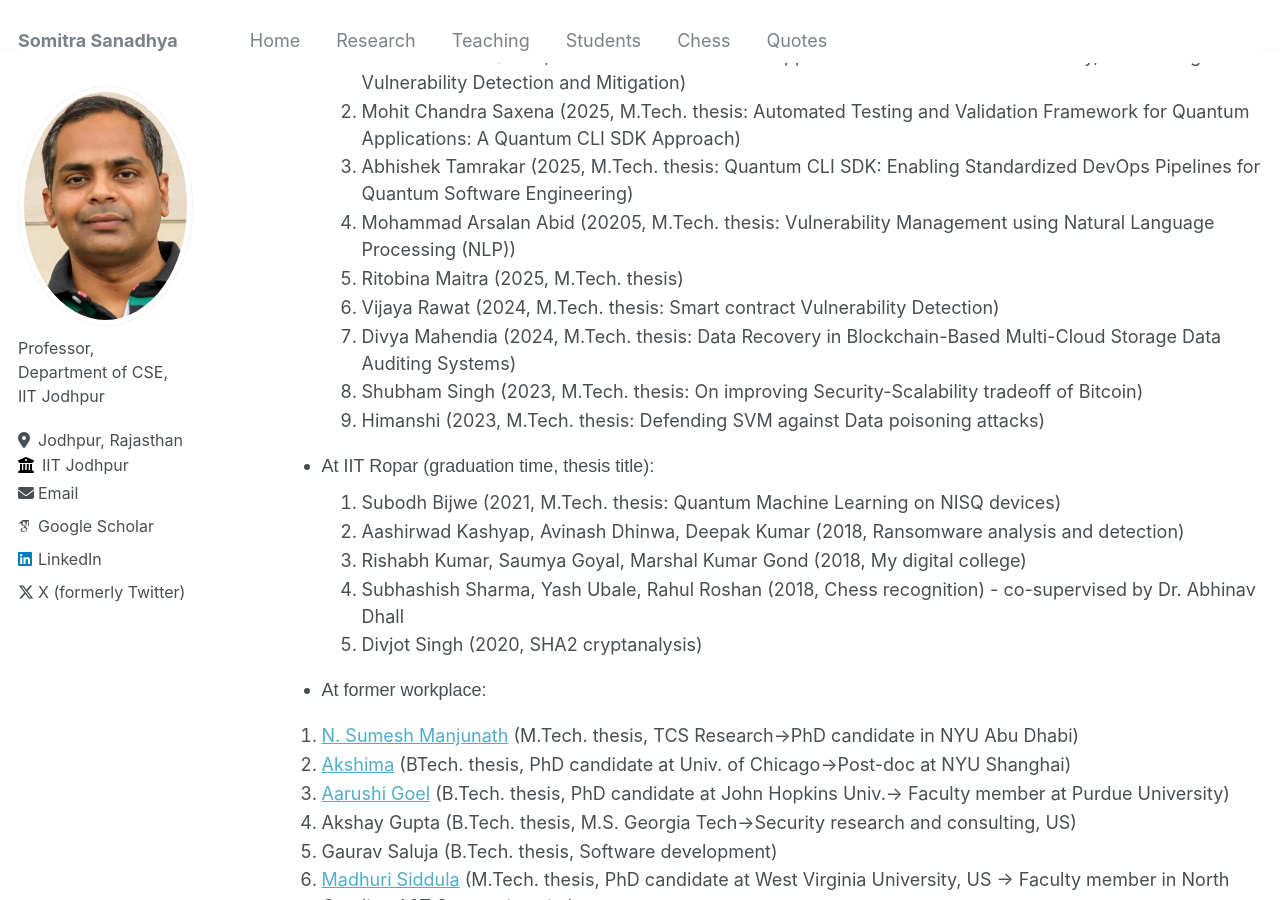
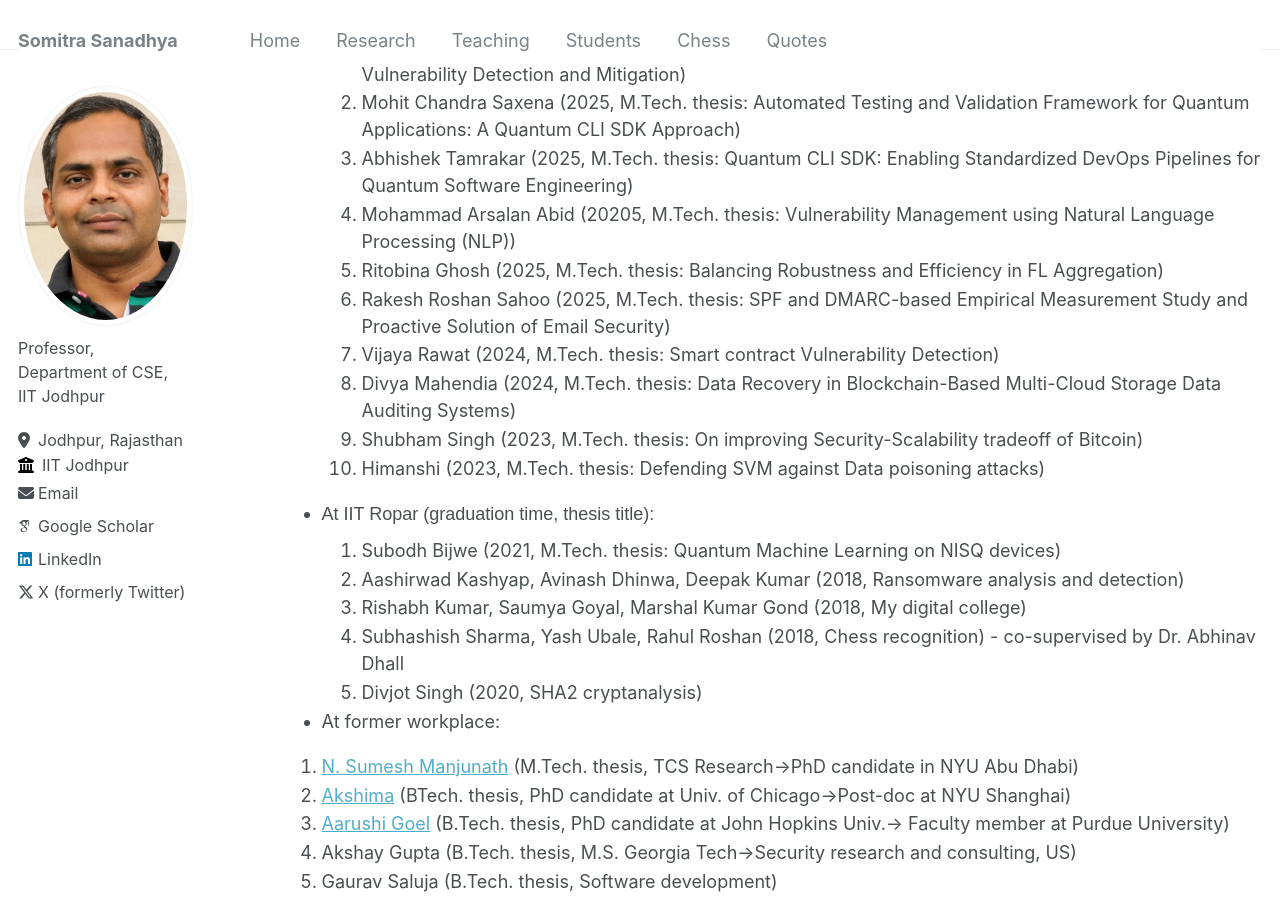
Before and after one commit to somitra-sanadhya/somitra-sanadhya.github.io, a Jekyll site: the page built from _pages/students.md, in a window 1280 px wide and 900 px high, scrolled down 1032 px. Built offline with Jekyll 4.4.1, drawn with Linux system fonts in a browser that asks for light colours; some web fonts are replaced.

Commit message:
Update students.md

```diff
--- a/_pages/students.md
+++ b/_pages/students.md
@@ -32,16 +32,16 @@ author_profile: true
 ### Undergrad/ Masters students:
 
 + At IIT Jodhpur (graduation time, thesis title):
-
     1. Bhavesh Khatri (2025, M.Tech. thesis: A Unified Approach to Web and Mobile Security, Automating Vulnerability Detection and Mitigation)
     2. Mohit Chandra Saxena (2025, M.Tech. thesis: Automated Testing and Validation Framework for Quantum Applications: A Quantum CLI SDK Approach)
     3. Abhishek Tamrakar (2025, M.Tech. thesis: Quantum CLI SDK: Enabling Standardized DevOps Pipelines for Quantum Software Engineering)
     4. Mohammad Arsalan Abid (20205, M.Tech. thesis: Vulnerability Management using Natural Language Processing (NLP))
-    5. Ritobina Maitra (2025, M.Tech. thesis)
-    6. Vijaya Rawat (2024, M.Tech. thesis: Smart contract Vulnerability Detection)
-    7. Divya Mahendia (2024, M.Tech. thesis: Data Recovery in Blockchain-Based Multi-Cloud Storage Data Auditing Systems)
-    8. Shubham Singh (2023, M.Tech. thesis: On improving Security-Scalability tradeoff of Bitcoin)
-    9. Himanshi (2023, M.Tech. thesis: Defending SVM against Data poisoning attacks)
+    5. Ritobina Ghosh (2025, M.Tech. thesis: Balancing Robustness and Efficiency in FL Aggregation)
+    6. Rakesh Roshan Sahoo (2025, M.Tech. thesis: SPF and DMARC-based Empirical Measurement Study and Proactive Solution of Email Security)
+    7. Vijaya Rawat (2024, M.Tech. thesis: Smart contract Vulnerability Detection)
+    8. Divya Mahendia (2024, M.Tech. thesis: Data Recovery in Blockchain-Based Multi-Cloud Storage Data Auditing Systems)
+    9. Shubham Singh (2023, M.Tech. thesis: On improving Security-Scalability tradeoff of Bitcoin)
+    10. Himanshi (2023, M.Tech. thesis: Defending SVM against Data poisoning attacks)
 
 + At IIT Ropar (graduation time, thesis title):
 
```
